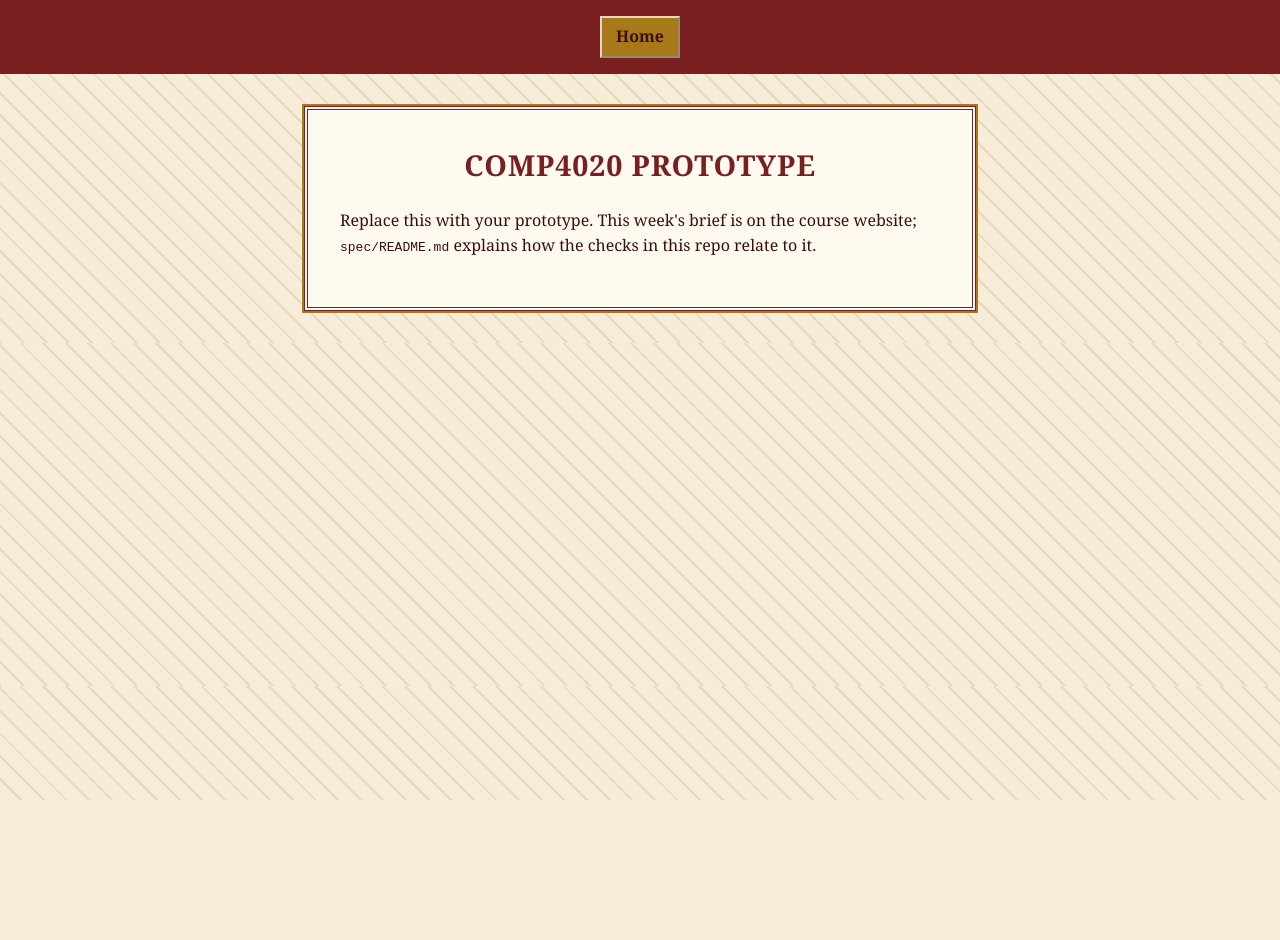
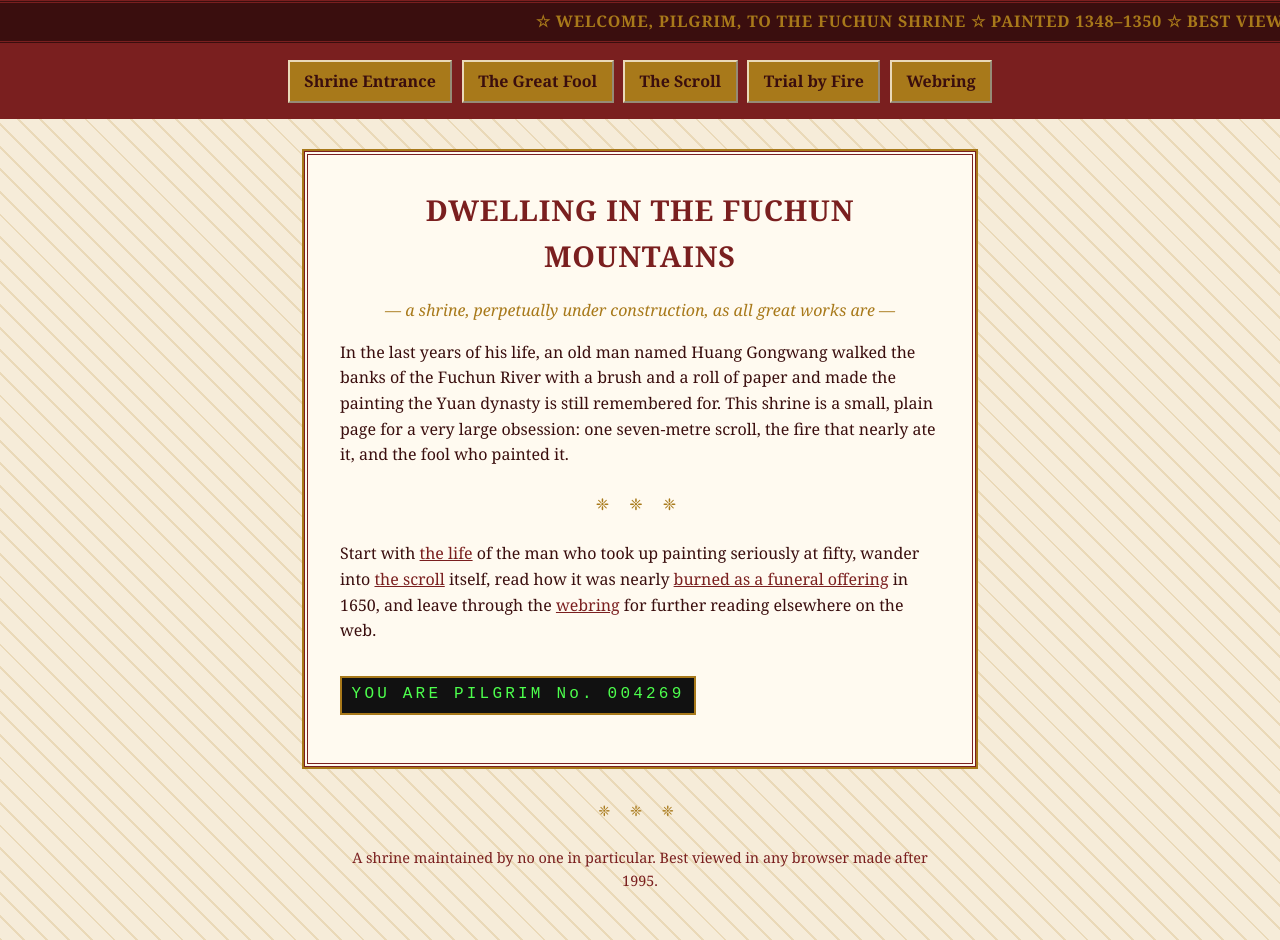
Before and after one commit to comp4020-agentic-coding-studio/comp4020-riff1-dachi-3, a website built with Vite: page index.html in a window 1280 px wide. Before the commit the page ends 800 px from the top, so only its background shows below. Built offline with nearby package versions, Linux system fonts and the light colour scheme.

Commit message:
content: shrine home page — the Fuchun obsession, in brief
Replaces the starter's placeholder copy with the shrine's entrance:
what the site is about, a way into each of the other pages, and the
required intro hook.

```diff
--- a/index.html
+++ b/index.html
@@ -3,23 +3,63 @@
   <head>
     <meta charset="UTF-8" />
     <meta name="viewport" content="width=device-width, initial-scale=1.0" />
-    <title>COMP4020 prototype</title>
+    <title>The Fuchun Shrine ~ Dwelling in the Fuchun Mountains</title>
     <link rel="stylesheet" href="./styles.css" />
   </head>
   <body>
+    <div class="ticker" aria-hidden="true">
+      <p class="ticker-track">
+        ☆ WELCOME, PILGRIM, TO THE FUCHUN SHRINE ☆ PAINTED 1348&ndash;1350 ☆
+        BEST VIEWED AT 800&times;600 ☆ NO FRAMES · NO PLUGINS · NO JAVASCRIPT ☆
+        WELCOME, PILGRIM, TO THE FUCHUN SHRINE ☆ PAINTED 1348&ndash;1350 ☆ BEST
+        VIEWED AT 800&times;600 ☆ NO FRAMES · NO PLUGINS · NO JAVASCRIPT ☆
+      </p>
+    </div>
     <header>
       <nav aria-label="Primary">
-        <a href="./">Home</a>
+        <a href="./index.html">Shrine Entrance</a>
+        <a href="./life.html">The Great Fool</a>
+        <a href="./scroll.html">The Scroll</a>
+        <a href="./fire.html">Trial by Fire</a>
+        <a href="./links.html">Webring</a>
       </nav>
     </header>
     <main>
-      <h1>COMP4020 prototype</h1>
+      <h1>Dwelling in the Fuchun Mountains</h1>
+      <p class="subtitle blink">
+        — a shrine, perpetually under construction, as all great works are —
+      </p>
+
       <p data-testid="intro">
-        Replace this with your prototype. This week's brief is on the course
-        website; <code>spec/README.md</code> explains how the checks in this
-        repo relate to it.
+        In the last years of his life, an old man named Huang Gongwang walked
+        the banks of the Fuchun River with a brush and a roll of paper and
+        made the painting the Yuan dynasty is still remembered for. This
+        shrine is a small, plain page for a very large obsession: one
+        seven-metre scroll, the fire that nearly ate it, and the fool who
+        painted it.
+      </p>
+
+      <p class="divider" aria-hidden="true">❈ ❈ ❈</p>
+
+      <p>
+        Start with <a href="./life.html">the life</a> of the man who took up
+        painting seriously at fifty, wander into
+        <a href="./scroll.html">the scroll</a> itself, read how it was nearly
+        <a href="./fire.html">burned as a funeral offering</a> in 1650, and
+        leave through the <a href="./links.html">webring</a> for further
+        reading elsewhere on the web.
+      </p>
+
+      <p class="counter" aria-label="Visitor counter">
+        YOU ARE PILGRIM No. 004269
       </p>
     </main>
-    <script type="module" src="./main.ts"></script>
+    <footer>
+      <p class="divider" aria-hidden="true">❈ ❈ ❈</p>
+      <p>
+        A shrine maintained by no one in particular. Best viewed in any
+        browser made after 1995.
+      </p>
+    </footer>
   </body>
 </html>
```
